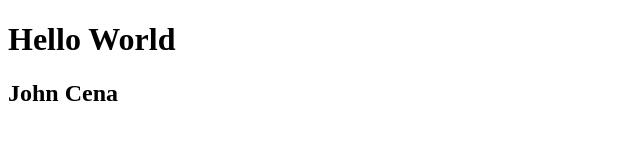
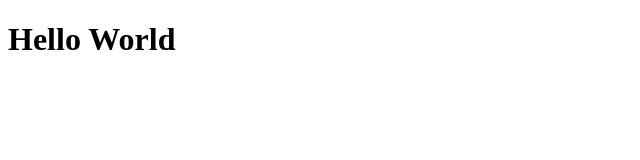
Before and after one commit to KentDeRueda/csy2043, a plain HTML site: page index.html in a window 1280 px wide. Shown: the whole page, without its empty margins (0-640 px from the left). Drawn offline with Linux system fonts and the light colour scheme.

Commit message:
Update index.html

```diff
--- a/index.html
+++ b/index.html
@@ -6,6 +6,5 @@
   </head>
   <body>
     <h1>Hello World</h1>
-    <h2>John Cena</h2>
   </body>
 </html>
```
